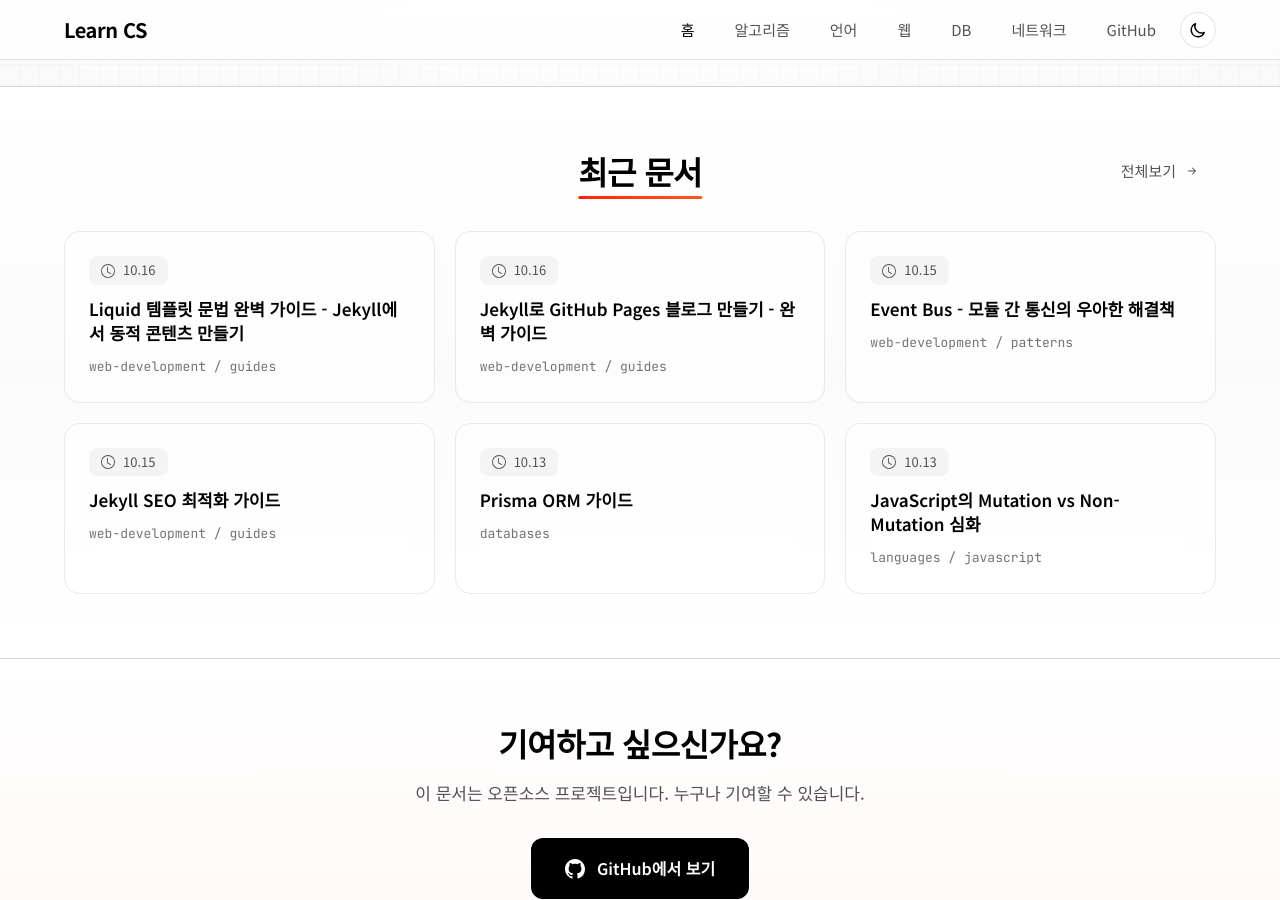
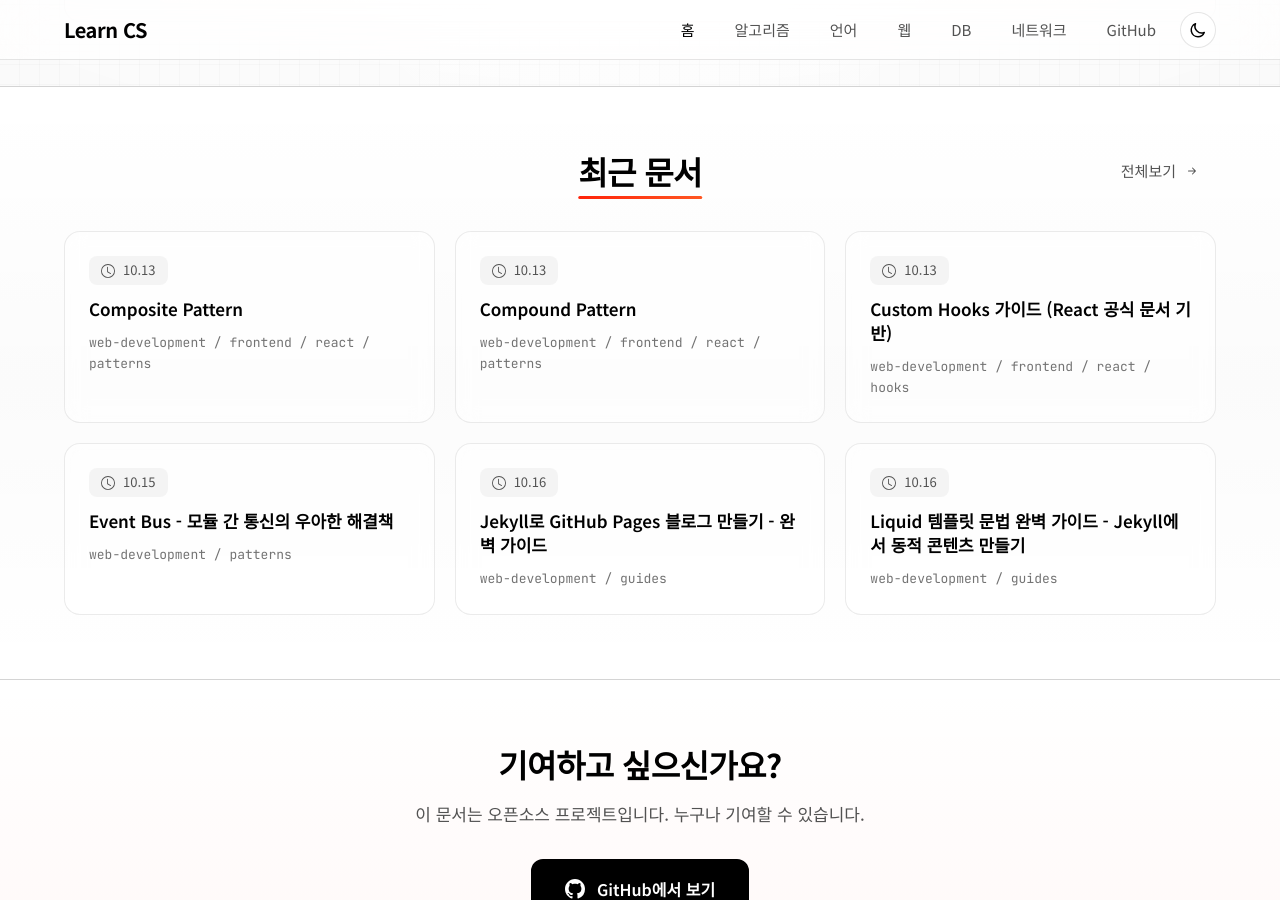
Before and after one commit to lledellebell/learn-cs, a Jekyll site: the page built from index.md, in a window 1280 px wide and 900 px high, scrolled down 1475 px. Built offline with Jekyll 4.4.1, drawn with Linux system fonts in a browser that asks for light colours.

```diff
--- a/_layouts/home.html
+++ b/_layouts/home.html
@@ -326,15 +326,14 @@ layout: default
       </div>
 
       <div class="home-recent-grid">
-        {% assign md_pages = site.pages | where_exp: "item", "item.path contains '.md'" %}
+        {% comment %} 최근 문서 표시 (정렬 없이 순회) {% endcomment %}
         {% assign count = 0 %}
 
-        {% comment %} 1단계: last_modified_at가 있는 페이지를 날짜 역순으로 표시 (HackerNews 제외) {% endcomment %}
-        {% assign pages_with_modified = md_pages | where_exp: "item", "item.last_modified_at" | sort: "last_modified_at" | reverse %}
-        {% for page in pages_with_modified %}
+        {% comment %} last_modified_at가 2025-10-16인 페이지 우선 표시 {% endcomment %}
+        {% for page in site.pages %}
           {% unless page.path contains 'tech-news/' %}
-          {% if page.path != 'README.md' and page.path != 'index.md' and page.title %}
-            {% if count < 6 %}
+          {% if page.path contains '.md' and page.path != 'README.md' and page.path != 'index.md' and page.title %}
+            {% if page.last_modified_at == '2025-10-16' and count < 6 %}
               <a href="{{ page.url | relative_url }}" class="home-recent-card">
                 <div class="home-recent-badge">
                   <svg width="14" height="14" fill="currentColor" viewBox="0 0 16 16">
@@ -361,21 +360,18 @@ layout: default
           {% endunless %}
         {% endfor %}
 
-        {% comment %} 2단계: 6개 미만이면 date만 있는 페이지를 날짜 역순으로 표시 {% endcomment %}
-        {% if count < 6 %}
-          {% assign pages_with_date = md_pages | where_exp: "item", "item.date" | sort: "date" | reverse %}
-          {% for page in pages_with_date %}
+        {% comment %} last_modified_at가 2025-10-15인 페이지 {% endcomment %}
+        {% for page in site.pages %}
           {% unless page.path contains 'tech-news/' %}
-            {% unless page.last_modified_at %}
-            {% if page.path != 'README.md' and page.path != 'index.md' and page.title %}
-              {% if count < 6 %}
+          {% if page.path contains '.md' and page.path != 'README.md' and page.path != 'index.md' and page.title %}
+            {% if page.last_modified_at == '2025-10-15' and count < 6 %}
               <a href="{{ page.url | relative_url }}" class="home-recent-card">
                 <div class="home-recent-badge">
                   <svg width="14" height="14" fill="currentColor" viewBox="0 0 16 16">
-                      <path d="M11 6.5a.5.5 0 0 1 .5-.5h1a.5.5 0 0 1 .5.5v1a.5.5 0 0 1-.5.5h-1a.5.5 0 0 1-.5-.5v-1z"/>
-                      <path d="M3.5 0a.5.5 0 0 1 .5.5V1h8V.5a.5.5 0 0 1 1 0V1h1a2 2 0 0 1 2 2v11a2 2 0 0 1-2 2H2a2 2 0 0 1-2-2V3a2 2 0 0 1 2-2h1V.5a.5.5 0 0 1 .5-.5zM1 4v10a1 1 0 0 0 1 1h12a1 1 0 0 0 1-1V4H1z"/>
+                    <path d="M8 3.5a.5.5 0 0 0-1 0V9a.5.5 0 0 0 .252.434l3.5 2a.5.5 0 0 0 .496-.868L8 8.71V3.5z"/>
+                    <path d="M8 16A8 8 0 1 0 8 0a8 8 0 0 0 0 16zm7-8A7 7 0 1 1 1 8a7 7 0 0 1 14 0z"/>
                   </svg>
-                    {{ page.date | date: "%m.%d" }}
+                  {{ page.last_modified_at | date: "%m.%d" }}
                 </div>
                 <h3 class="home-recent-title">{{ page.title }}</h3>
                 <p class="home-recent-path">
@@ -393,9 +389,69 @@ layout: default
             {% endif %}
           {% endif %}
           {% endunless %}
+        {% endfor %}
+
+        {% comment %} last_modified_at가 2025-10-13인 페이지 {% endcomment %}
+        {% for page in site.pages %}
+          {% unless page.path contains 'tech-news/' %}
+          {% if page.path contains '.md' and page.path != 'README.md' and page.path != 'index.md' and page.title %}
+            {% if page.last_modified_at == '2025-10-13' and count < 6 %}
+              <a href="{{ page.url | relative_url }}" class="home-recent-card">
+                <div class="home-recent-badge">
+                  <svg width="14" height="14" fill="currentColor" viewBox="0 0 16 16">
+                    <path d="M8 3.5a.5.5 0 0 0-1 0V9a.5.5 0 0 0 .252.434l3.5 2a.5.5 0 0 0 .496-.868L8 8.71V3.5z"/>
+                    <path d="M8 16A8 8 0 1 0 8 0a8 8 0 0 0 0 16zm7-8A7 7 0 1 1 1 8a7 7 0 0 1 14 0z"/>
+                  </svg>
+                  {{ page.last_modified_at | date: "%m.%d" }}
+                </div>
+                <h3 class="home-recent-title">{{ page.title }}</h3>
+                <p class="home-recent-path">
+                  {% assign path_parts = page.path | split: '/' %}
+                  {% if path_parts.size > 1 %}
+                    {% for part in path_parts %}
+                      {% unless forloop.last %}
+                        {% if forloop.first == false %} / {% endif %}{{ part }}
                       {% endunless %}
                     {% endfor %}
                   {% endif %}
+                </p>
+              </a>
+              {% assign count = count | plus: 1 %}
+            {% endif %}
+          {% endif %}
+          {% endunless %}
+        {% endfor %}
+
+        {% comment %} 나머지 페이지 {% endcomment %}
+        {% for page in site.pages %}
+          {% unless page.path contains 'tech-news/' %}
+          {% if page.path contains '.md' and page.path != 'README.md' and page.path != 'index.md' and page.title %}
+            {% if page.last_modified_at and page.last_modified_at != '2025-10-16' and page.last_modified_at != '2025-10-15' and page.last_modified_at != '2025-10-13' and count < 6 %}
+              <a href="{{ page.url | relative_url }}" class="home-recent-card">
+                <div class="home-recent-badge">
+                  <svg width="14" height="14" fill="currentColor" viewBox="0 0 16 16">
+                    <path d="M8 3.5a.5.5 0 0 0-1 0V9a.5.5 0 0 0 .252.434l3.5 2a.5.5 0 0 0 .496-.868L8 8.71V3.5z"/>
+                    <path d="M8 16A8 8 0 1 0 8 0a8 8 0 0 0 0 16zm7-8A7 7 0 1 1 1 8a7 7 0 0 1 14 0z"/>
+                  </svg>
+                  {{ page.last_modified_at | date: "%m.%d" }}
+                </div>
+                <h3 class="home-recent-title">{{ page.title }}</h3>
+                <p class="home-recent-path">
+                  {% assign path_parts = page.path | split: '/' %}
+                  {% if path_parts.size > 1 %}
+                    {% for part in path_parts %}
+                      {% unless forloop.last %}
+                        {% if forloop.first == false %} / {% endif %}{{ part }}
+                      {% endunless %}
+                    {% endfor %}
+                  {% endif %}
+                </p>
+              </a>
+              {% assign count = count | plus: 1 %}
+            {% endif %}
+          {% endif %}
+          {% endunless %}
+        {% endfor %}
       </div>
     </div>
   </section>
```
Lines whose indentation alone changed are shown as unchanged.
